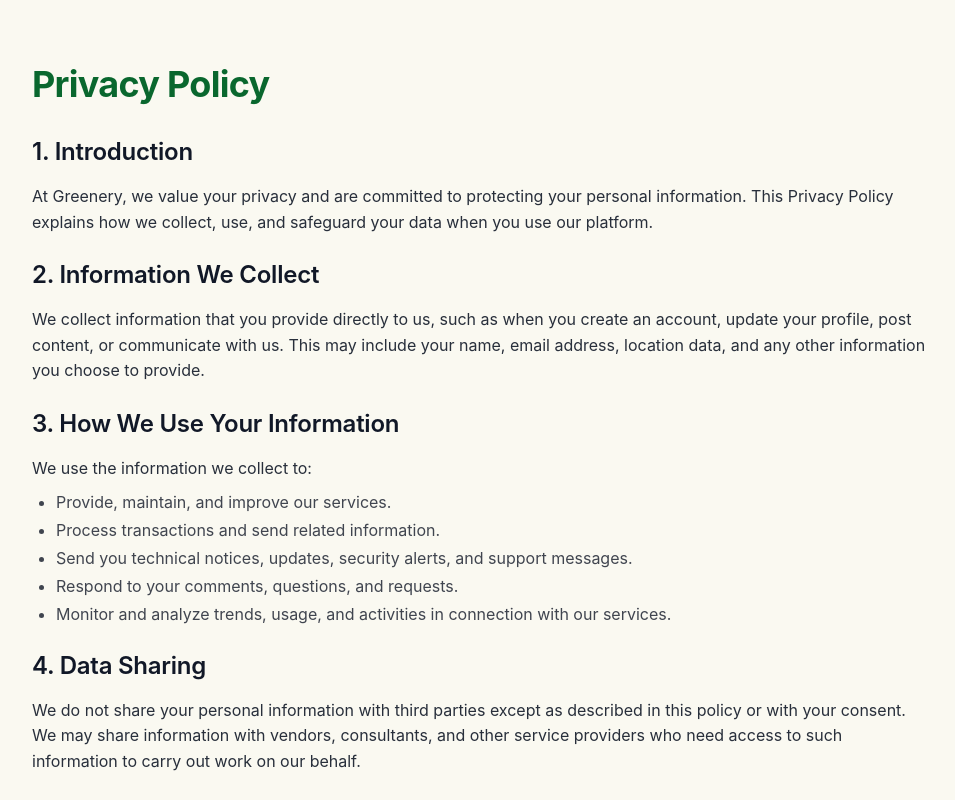
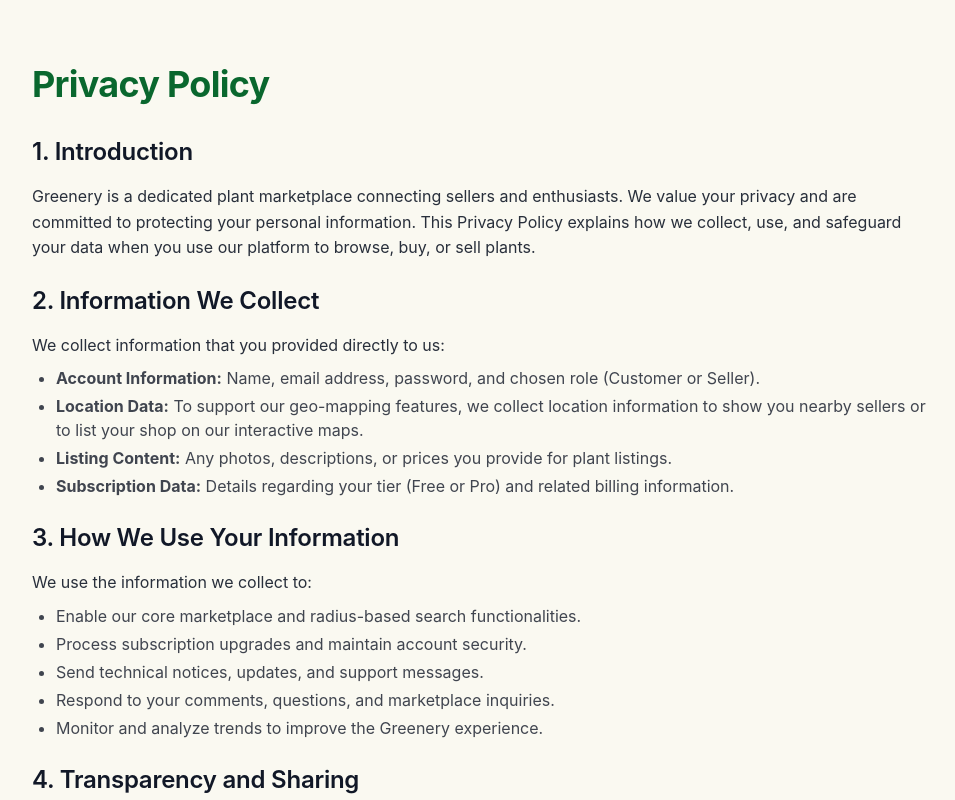
Before and after one commit to nashriq420/greenery, a Next.js app in the folder frontend/: page /privacy in a window 1280 px wide. Shown: the top 800 px of the page, without its empty margins (160-1115 px from the left). Built offline with nearby package versions, Linux system fonts and the light colour scheme.

Commit message:
update Readme and Privacy policy

```diff
--- a/frontend/src/app/privacy/page.tsx
+++ b/frontend/src/app/privacy/page.tsx
@@ -10,18 +10,22 @@
                     <section>
                         <h2 className="text-2xl font-semibold mb-4 text-foreground">1. Introduction</h2>
                         <p>
-                            At Greenery, we value your privacy and are committed to protecting your personal information. This Privacy Policy
-                            explains how we collect, use, and safeguard your data when you use our platform.
+                            Greenery is a dedicated plant marketplace connecting sellers and enthusiasts. We value your privacy and are committed to protecting your personal information. This Privacy Policy
+                            explains how we collect, use, and safeguard your data when you use our platform to browse, buy, or sell plants.
                         </p>
                     </section>
 
                     <section>
                         <h2 className="text-2xl font-semibold mb-4 text-foreground">2. Information We Collect</h2>
                         <p>
-                            We collect information that you provide directly to us, such as when you create an account, update your profile,
-                            post content, or communicate with us. This may include your name, email address, location data, and any other
-                            information you choose to provide.
+                            We collect information that you provided directly to us:
                         </p>
+                        <ul className="list-disc pl-6 mt-2 space-y-1">
+                            <li><strong>Account Information:</strong> Name, email address, password, and chosen role (Customer or Seller).</li>
+                            <li><strong>Location Data:</strong> To support our geo-mapping features, we collect location information to show you nearby sellers or to list your shop on our interactive maps.</li>
+                            <li><strong>Listing Content:</strong> Any photos, descriptions, or prices you provide for plant listings.</li>
+                            <li><strong>Subscription Data:</strong> Details regarding your tier (Free or Pro) and related billing information.</li>
+                        </ul>
                     </section>
 
                     <section>
@@ -30,20 +34,18 @@
                             We use the information we collect to:
                         </p>
                         <ul className="list-disc pl-6 mt-2 space-y-1">
-                            <li>Provide, maintain, and improve our services.</li>
-                            <li>Process transactions and send related information.</li>
-                            <li>Send you technical notices, updates, security alerts, and support messages.</li>
-                            <li>Respond to your comments, questions, and requests.</li>
-                            <li>Monitor and analyze trends, usage, and activities in connection with our services.</li>
+                            <li>Enable our core marketplace and radius-based search functionalities.</li>
+                            <li>Process subscription upgrades and maintain account security.</li>
+                            <li>Send technical notices, updates, and support messages.</li>
+                            <li>Respond to your comments, questions, and marketplace inquiries.</li>
+                            <li>Monitor and analyze trends to improve the Greenery experience.</li>
                         </ul>
                     </section>
 
                     <section>
-                        <h2 className="text-2xl font-semibold mb-4 text-foreground">4. Data Sharing</h2>
+                        <h2 className="text-2xl font-semibold mb-4 text-foreground">4. Transparency and Sharing</h2>
                         <p>
-                            We do not share your personal information with third parties except as described in this policy or with your consent.
-                            We may share information with vendors, consultants, and other service providers who need access to such information
-                            to carry out work on our behalf.
+                            Sellers' location data and shop details are made visible to other users on our platform's maps to facilitate local plant trading. We do not share your private personal information with third parties except as required for service provision (e.g., payment processing) or with your explicit consent.
                         </p>
                     </section>
 
```
Also changed, not shown: 1 other file (tests, documents, lock files or other folders).
